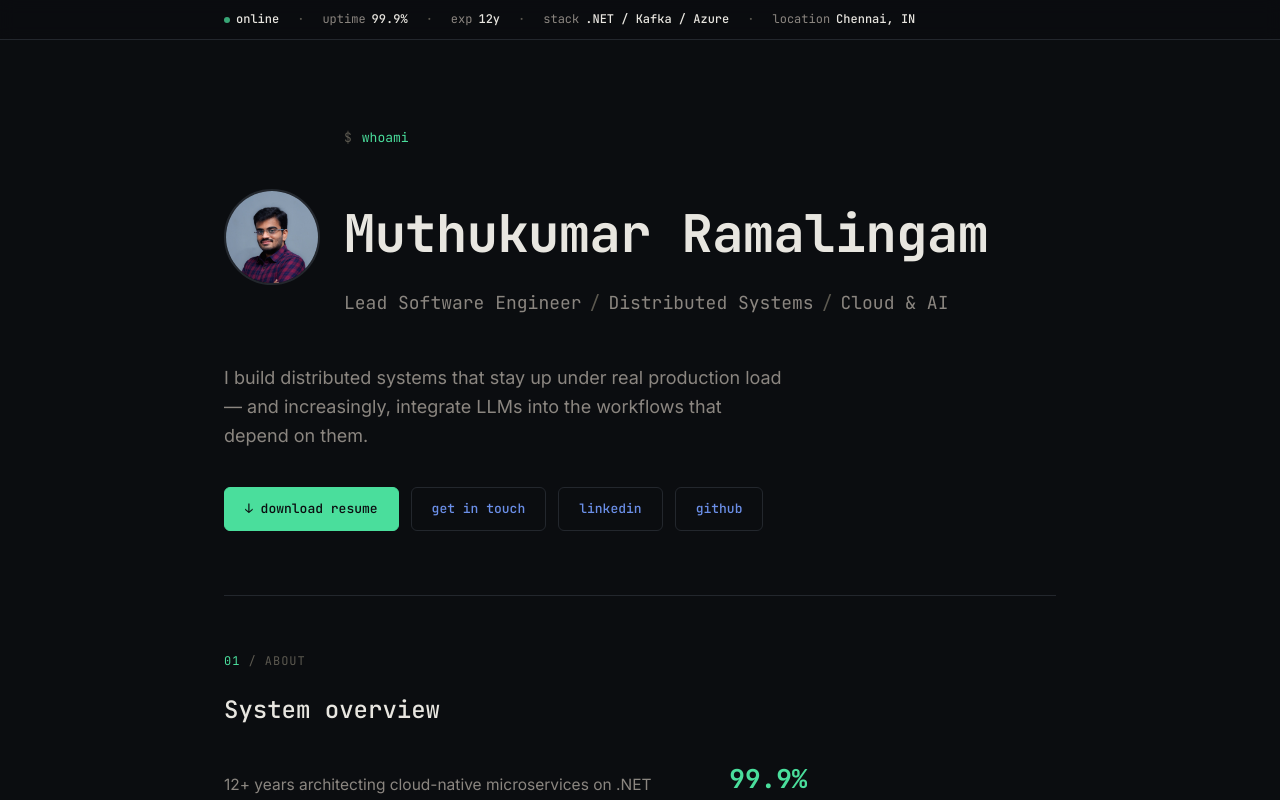
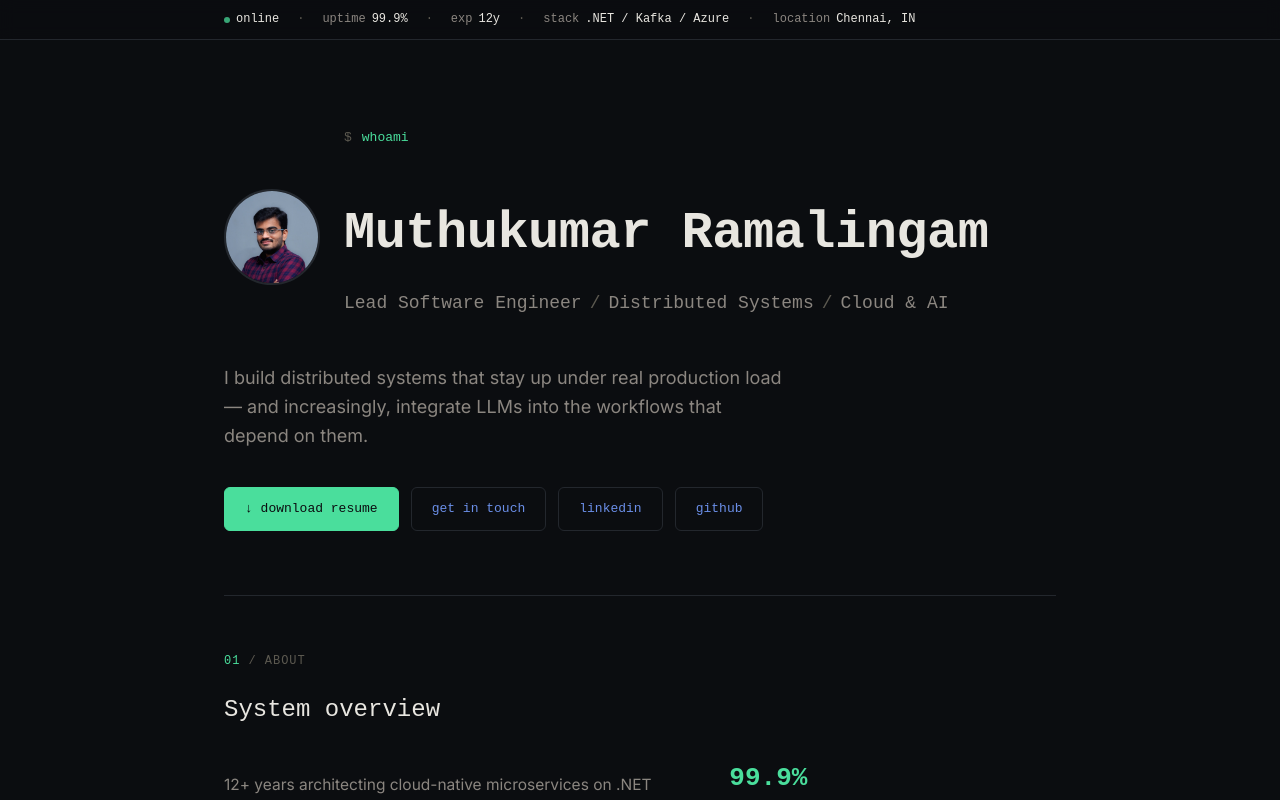
Before and after one commit to MuthuKumarRamalingam/my-portfolio, a React (Create React App) app: page / in a window 1280 px wide. Shown: the top 800 px of the page. Built offline with nearby package versions, Linux system fonts and the light colour scheme.

Commit message:
- LIGHTHOUSE PERFORMANCE CRITICAL OPTIMIZATIONS

```diff
--- a/public/index.html
+++ b/public/index.html
@@ -15,7 +15,27 @@
 
     <!--
       ========================================================================
-      2. CORE APP SHELL ASSETS & PROGRESSIVE WEB APP (PWA) REQUIREMENTS
+      2. LIGHTHOUSE PERFORMANCE CRITICAL OPTIMIZATIONS (FIXES ENGINE BLOCKING)
+      ========================================================================
+      - Preconnect establishes handshake connections early to foreign asset servers.
+        This cuts out dns-lookup and tcp-connect latency steps ahead of time.
+      - Non-blocking styles loading via media swapping ("print" -> "all"):
+        This ensures external assets don't block the critical rendering path.
+    -->
+    <link rel="preconnect" href="https://fonts.googleapis.com" />
+    <link rel="preconnect" href="https://fonts.gstatic.com" crossorigin />
+
+    <!-- Asynchronous Font Loading Pattern (Prevents the bottleneck in image_27cb02.png) -->
+    <link
+      rel="stylesheet"
+      href="https://fonts.googleapis.com/css2?family=Inter:wght@400;500;600;700&display=swap"
+      media="print"
+      onload="this.media='all'"
+    />
+
+    <!--
+      ========================================================================
+      3. CORE APP SHELL ASSETS & PROGRESSIVE WEB APP (PWA) REQUIREMENTS
       ========================================================================
       - link rel="icon": The shortcut icon displayed inside web browser tabs.
       - link rel="apple-touch-icon": The icon used by iOS/Safari devices if a user bookmarks the site.
@@ -28,7 +48,7 @@
 
     <!--
       ========================================================================
-      3. GLOBAL SEARCH ENGINE OPTIMIZATION (SEO) META TAGS
+      4. GLOBAL SEARCH ENGINE OPTIMIZATION (SEO) META TAGS
       ========================================================================
       - description: The exact snippet text that appears directly under your link in Google search results.
       - robots: Directs search engines to crawl ("index") this page and follow links ("follow") on it.
@@ -43,7 +63,7 @@
 
     <!--
       ========================================================================
-      4. OPEN GRAPH (OG) METADATA
+      5. OPEN GRAPH (OG) METADATA
       ========================================================================
       - WHAT IS IT? Open Graph is a protocol created by Facebook that has become the internet
         standard for social platforms (LinkedIn, Facebook, WhatsApp, Discord).
@@ -62,7 +82,7 @@
 
     <!--
       ========================================================================
-      5. TWITTER CARD METADATA
+      6. TWITTER CARD METADATA
       ========================================================================
       - WHAT IS IT? This is a proprietary metadata schema used exclusively by X (formerly Twitter).
       - WHY IS IT REQUIRED? While X can read Open Graph tags as a fallback, explicit Twitter Card tags
@@ -77,7 +97,7 @@
 
     <!--
       ========================================================================
-      6. GOOGLE SITE VERIFICATION
+      7. GOOGLE SITE VERIFICATION
       ========================================================================
       - WHAT IS IT? A unique cryptographic security token linked to your Google account.
       - WHY IS IT REQUIRED? It proves to Google that you are the verified owner of this domain.
@@ -91,7 +111,7 @@
 
     <!--
       ========================================================================
-      7. JSON-LD STRUCTURED DATA RICH SNIPPETS
+      8. JSON-LD STRUCTURED DATA RICH SNIPPETS
       ========================================================================
       - WHAT IS IT? JSON-LD (JavaScript Object Notation for Linked Data) is a machine-readable
         data format recommended by Google and the W3C.
--- a/src/styles/portfolio.css
+++ b/src/styles/portfolio.css
@@ -1,5 +1,3 @@
-
-@import url("https://fonts.googleapis.com/css2?family=JetBrains+Mono:wght@400;500;700&family=Inter:wght@400;500;600&display=swap");
 
 :root {
   --bg: #0b0d10;
```
